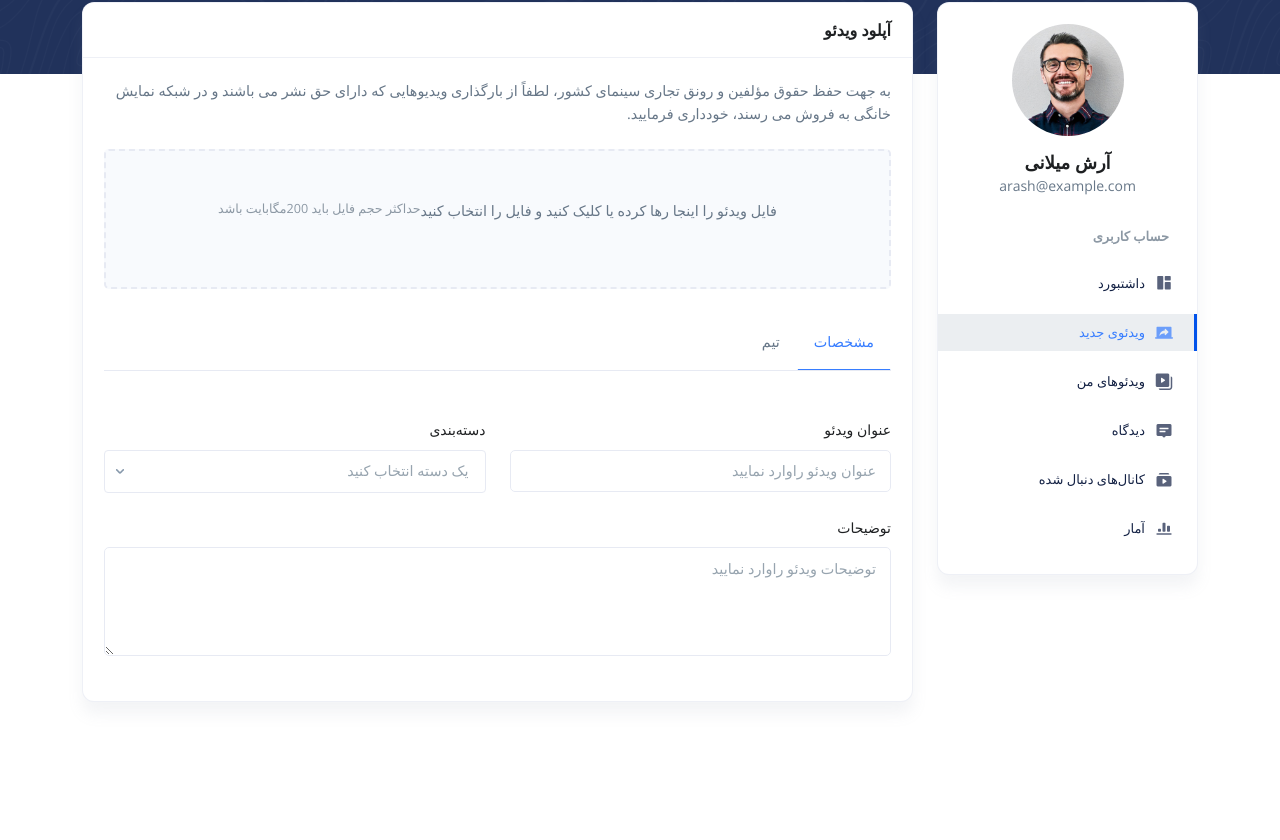
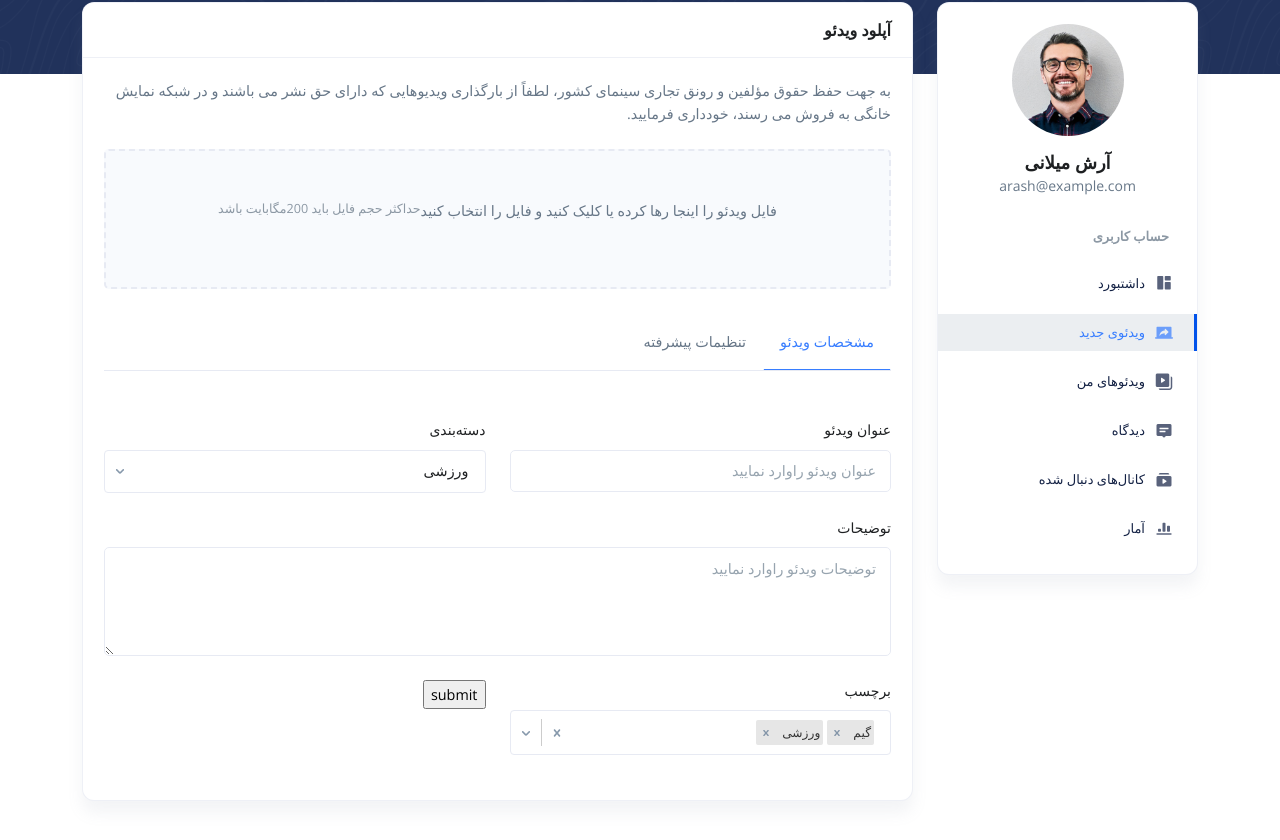
Before and after one commit to brotherhoodteam/aparat-web-front, a React (Create React App) app: page /dashboard/upload in a window 1280 px wide. Shown: the part 228-1068 px from the top of the page. Before the commit the page ends 994 px from the top, so only its background shows below. Built offline with nearby package versions, Linux system fonts and the light colour scheme; a web font is replaced by a local one.

Commit message:
finish select forms

```diff
--- a/src/resources/elements/form/index.tsx
+++ b/src/resources/elements/form/index.tsx
@@ -1,7 +1,11 @@
-import React, { useCallback } from 'react'
-import { Field } from 'formik'
+import React, { useCallback, useMemo } from 'react'
 import { nanoid } from 'nanoid'
-import Select, { ActionMeta, GroupTypeBase, OptionTypeBase } from 'react-select'
+import Select, {
+	ActionMeta,
+	components,
+	GroupTypeBase,
+	OptionTypeBase
+} from 'react-select'
 
 import useClass from '../../../hooks/use-class'
 
@@ -18,6 +22,7 @@ interface InputProps {
 	size?: Size
 	className?: ClassName
 	placeholder?: string
+
 	onChange: (e: React.ChangeEvent<any>) => void
 }
 interface TextAreaProps {
@@ -33,11 +38,15 @@ interface SelectBoxType {
 	options: readonly (OptionTypeBase | GroupTypeBase<OptionTypeBase>)[] | undefined
 	id: string
 	name: string
-	value: string
+	selectDefaultValue?: string
+	multiSelectDefaultValue?: string[]
 	label?: string
+	className?: ClassName
 	placeholder?: string
 	isSearchable?: boolean
-	className?: ClassName
+	closeMenuOnSelect?: boolean
+	isMulti?: boolean
+	isClearable?: boolean
 	onChange: (name: string, value: OptionTypeBase | null) => void
 }
 
@@ -102,6 +111,14 @@ const TextArea: React.FC<TextAreaProps> = React.memo(
 		)
 	}
 )
+
+const NoOptionsMessage = (props: any) => {
+	return (
+		<components.NoOptionsMessage {...props}>
+			<span className="custom-css-class">موردی یافت نشد</span>
+		</components.NoOptionsMessage>
+	)
+}
 const SelectBox: React.FC<SelectBoxType> = React.memo(
 	({
 		id,
@@ -111,7 +128,11 @@ const SelectBox: React.FC<SelectBoxType> = React.memo(
 		isSearchable,
 		className,
 		options,
-		value,
+		selectDefaultValue,
+		multiSelectDefaultValue,
+		closeMenuOnSelect,
+		isMulti,
+		isClearable,
 		onChange
 	}) => {
 		const htmlId = id ? id : `SelectBox-${nanoid()}`
@@ -123,12 +144,24 @@ const SelectBox: React.FC<SelectBoxType> = React.memo(
 
 		const handleChange = useCallback(
 			(select: OptionTypeBase | null, actionMeta: ActionMeta<OptionTypeBase>) => {
+				if (isMulti) {
+					const items = select?.map((tag: any) => tag.value)
+					onChange(name, items)
+					return
+				}
 				onChange(name, select?.value)
 			},
+
 			[]
 		)
 
-		const defaultValue = options?.find(op => op.value === value)
+		const defaultValue = useMemo(
+			() =>
+				isMulti
+					? options?.filter(op => multiSelectDefaultValue?.some(val => val === op.value))
+					: options?.find(op => op.value === selectDefaultValue),
+			[]
+		)
 		return (
 			<div className="form-group text-right">
 				{label && (
@@ -143,9 +176,13 @@ const SelectBox: React.FC<SelectBoxType> = React.memo(
 					classNamePrefix={'select-box'}
 					placeholder={placeholder || ''}
 					options={options}
-					value={defaultValue}
+					defaultValue={defaultValue}
 					isSearchable={isSearchable || false}
 					onChange={handleChange}
+					isMulti={isMulti}
+					closeMenuOnSelect={closeMenuOnSelect}
+					isClearable={isClearable || false}
+					components={{ NoOptionsMessage }}
 				/>
 			</div>
 		)
--- a/src/resources/elements/form/styles.scss
+++ b/src/resources/elements/form/styles.scss
@@ -108,7 +108,10 @@
 		display: none;
 	}
 	&__value-container {
-		padding: 0.56rem 0.875rem !important;
+		padding: 0.555rem 0.875rem !important;
+		&#{$self}__value-container--is-multi {
+			padding: 0.4rem 0.875rem !important;
+		}
 	}
 	&__single-value {
 		color: #1e2022 !important;
@@ -116,10 +119,21 @@
 	&__placeholder {
 		color: #97a4af !important;
 	}
-	&__dropdown-indicator svg {
+	&__dropdown-indicator svg,
+	&__clear-indicator svg,
+	&__multi-value__remove svg {
 		fill: rgba(113, 134, 157, 0.849);
 		width: 14px;
 		height: 14px;
+	}
+	&__clear-indicator {
+		& ~ #{$self}__indicator-separator {
+			display: block;
+		}
+	}
+	&__multi-value__remove svg {
+		width: 12px;
+		height: 12px;
 	}
 
 	&__menu-list {
@@ -159,5 +173,5 @@
 	}
 }
 textarea.form-control {
-	height: auto!important;
+	height: auto !important;
 }
--- a/src/resources/pages/dashboard/upload/index.tsx
+++ b/src/resources/pages/dashboard/upload/index.tsx
@@ -24,8 +24,9 @@ const DashboardUpload: React.FC = () => {
 	const form = useFormik({
 		initialValues: {
 			title: '',
-			category: '',
-			description: ''
+			description: '',
+			category: 'sport',
+			tags: ['game', 'sport']
 		},
 		onSubmit: (value: any) => {
 			console.log('submit', value)
@@ -72,8 +73,8 @@ const DashboardUpload: React.FC = () => {
 						</div>
 						<Tabs active="1">
 							<TabsList className="mb-5">
-								<TabsItem id="1" title="مشخصات" />
-								<TabsItem id="2" title="تیم" />
+								<TabsItem id="1" title="مشخصات ویدئو" />
+								<TabsItem id="2" title="تنظیمات پیشرفته" />
 							</TabsList>
 							<TabsBody>
 								<TabsContent id="1">
@@ -95,9 +96,9 @@ const DashboardUpload: React.FC = () => {
 														name="category"
 														id="select-category"
 														label="دسته‌بندی"
+														placeholder="یک دسته انتخاب کنید"
 														options={category}
-														placeholder="یک دسته انتخاب کنید"
-														value={form.values.category}
+														selectDefaultValue={form.values.category}
 														onChange={form.setFieldValue}
 													/>
 												</div>
@@ -111,7 +112,23 @@ const DashboardUpload: React.FC = () => {
 														onChange={form.handleChange}
 													/>
 												</div>
-												<div className="col-12 col-lg-6"></div>
+												<div className="col-12 col-lg-6">
+													<SelectBox
+														name="tags"
+														id="select-tags"
+														label="برچسب"
+														placeholder="برچسب انتخاب کنید"
+														options={category}
+														multiSelectDefaultValue={form.values.tags}
+														onChange={form.setFieldValue}
+														isMulti
+														closeMenuOnSelect={false}
+														isClearable
+													/>
+												</div>
+												<div className="col-12 col-lg-6">
+													<input type="submit" value="submit" />
+												</div>
 											</div>
 										</form>
 									</div>
```
